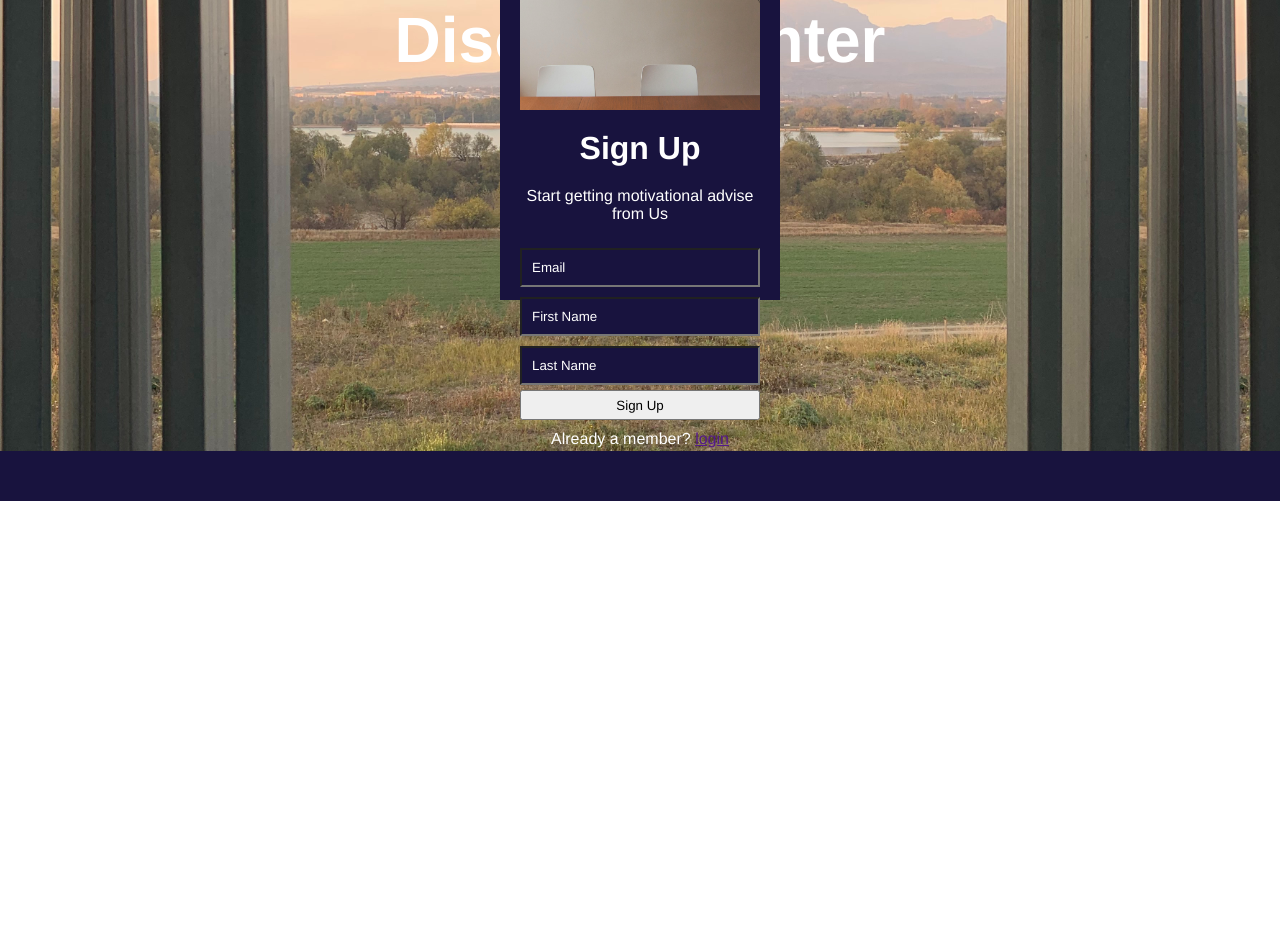
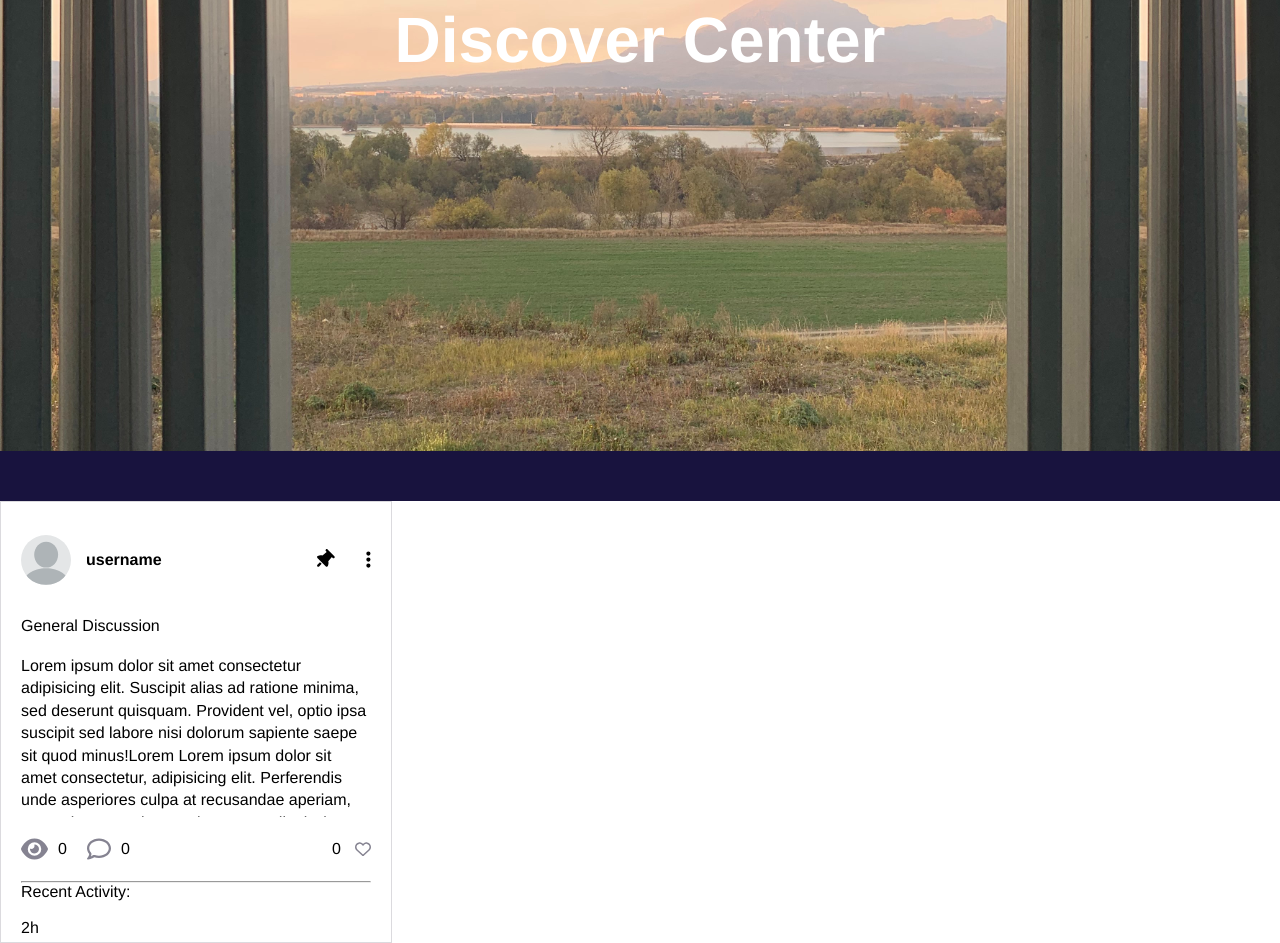
Before and after one commit to huan00/center_front, a React (Create React App) app: page / in a window 1280 px wide. Shown: the part 340-1283 px from the top of the page. Before the commit the page ends 841 px from the top, so only its background shows below. Built offline with nearby package versions, Linux system fonts and the light colour scheme.

Commit message:
add infocard

```diff
--- a/package.json
+++ b/package.json
@@ -4,6 +4,7 @@
   "private": true,
   "dependencies": {
     "@fortawesome/fontawesome-svg-core": "^6.1.1",
+    "@fortawesome/free-regular-svg-icons": "^6.1.1",
     "@fortawesome/free-solid-svg-icons": "^6.1.1",
     "@fortawesome/react-fontawesome": "^0.1.18",
     "@testing-library/jest-dom": "^5.16.4",
--- a/src/App.js
+++ b/src/App.js
@@ -1,3 +1,4 @@
+import InfoCard from './components/InfoCard'
 import NavBar from './components/NavBar'
 import SignUp from './components/SignUp'
 import Home from './pages/Home'
@@ -13,7 +14,7 @@ function App() {
         <Home />
       </main>
       <footer>
-        <SignUp />
+        <InfoCard />
       </footer>
     </div>
   )
--- /dev/null
+++ b/src/components/InfoCard.jsx
@@ -0,0 +1,53 @@
+import { useState } from 'react'
+import { FontAwesomeIcon } from '@fortawesome/react-fontawesome'
+import {
+  faThumbtack,
+  faEllipsisVertical,
+  faEye
+} from '@fortawesome/free-solid-svg-icons'
+import { faComment, faHeart } from '@fortawesome/free-regular-svg-icons'
+import '../styles/component.css'
+import profile from '../assets/images/profile.svg'
+
+const InfoCard = () => {
+  const [username, setUsername] = useState('username')
+
+  return (
+    <div className="infoCard">
+      <div className="infoCard-title">
+        <img src={profile} alt="" />
+        <h4>{username}</h4>
+        <FontAwesomeIcon className="thumbTack" icon={faThumbtack} />
+        <FontAwesomeIcon className="ellispsisVert" icon={faEllipsisVertical} />
+      </div>
+      <div className="infoCard-content">
+        <h4>General Discussion</h4>
+        <p>
+          Lorem ipsum dolor sit amet consectetur adipisicing elit. Suscipit
+          alias ad ratione minima, sed deserunt quisquam. Provident vel, optio
+          ipsa suscipit sed labore nisi dolorum sapiente saepe sit quod
+          minus!Lorem Lorem ipsum dolor sit amet consectetur, adipisicing elit.
+          Perferendis unde asperiores culpa at recusandae aperiam, corrupti
+          praesentium veniam rerum dignissimos nihil aliquam repellendus earum
+          quo molestias est ea aliquid porro!
+        </p>
+      </div>
+      <div className="infoCard-social">
+        <FontAwesomeIcon className="faEye" icon={faEye} />
+        <span>0</span>
+        <FontAwesomeIcon className="faComment" icon={faComment} />
+        <span>0</span>
+        <span className="spanHeart">0</span>
+        <FontAwesomeIcon className="faHeart" icon={faHeart} />
+      </div>
+      <hr></hr>
+      <div className="infoCard-footer">
+        <p>Recent Activity:</p>
+        <img src="" alt="" />
+        <p>2h</p>
+      </div>
+    </div>
+  )
+}
+
+export default InfoCard
--- /dev/null
+++ b/src/styles/component.css
@@ -0,0 +1,95 @@
+/********InfoCard*******/
+
+.infoCard {
+  width: 350px;
+  height: 400px;
+  border: 1px solid rgb(219, 218, 222);
+
+  padding: 20px;
+}
+
+.infoCard-title {
+  display: flex;
+  align-items: center;
+  height: 75px;
+
+  position: relative;
+}
+
+.infoCard-title img {
+  height: 50px;
+  border-radius: 50px;
+  margin: 0 15px 0 0;
+}
+
+.infoCard-title h4 {
+
+}
+
+.thumbTack {
+  position: absolute;
+  right: 40px;
+  font-size: 1.2em;
+  transform: rotate(45deg);
+}
+
+.ellispsisVert {
+position: absolute;
+  right: 0;
+  font-size: 1.2em;
+
+}
+
+.infoCard-content {
+  margin: 20px 0;
+  height: 200px;
+  width: 100%;
+
+  overflow: hidden;
+  text-overflow: ellipsis;
+}
+
+.infoCard-content h4{
+  margin: 0 0 20px 0;
+  font-weight: 400;
+}
+
+.infoCard-content p {
+  line-height: 1.4em;
+  font-weight: 200;
+
+  overflow: hidden;
+  text-overflow: ellipsis;
+}
+
+.infoCard-social {
+  display: flex;
+  align-items: center;
+
+  margin: 20px 0;
+  position: relative;
+}
+
+.faEye {
+  color: rgb(133,131,145);
+  font-size: 1.5em;
+
+  margin: 0 10px 0 0;
+}
+
+.faComment {
+  font-size: 1.5em;
+  margin: 0 10px 0 20px;
+  color: rgb(133,131,145);
+}
+
+.faHeart {
+  position: absolute;
+  right: 0;
+  color: rgb(133,131,145)
+}
+
+.spanHeart {
+  position: absolute;
+  right: 30px
+}
```
Also changed, not shown: src/assets/images/profile.svg (added), src/pages/Profile.jsx (added), 1 other file (tests, documents, lock files or other folders).
